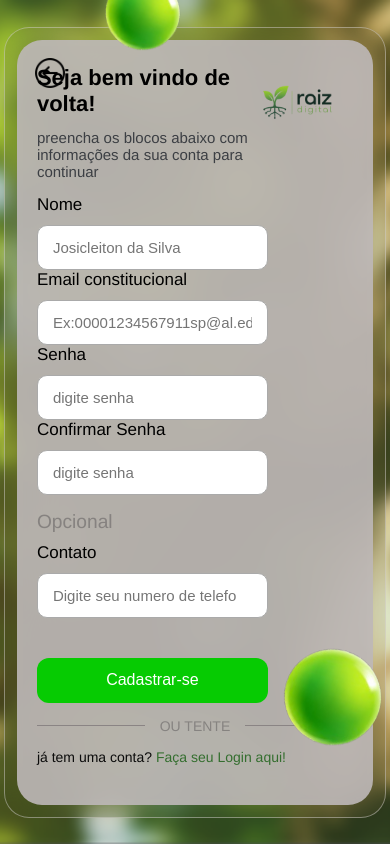
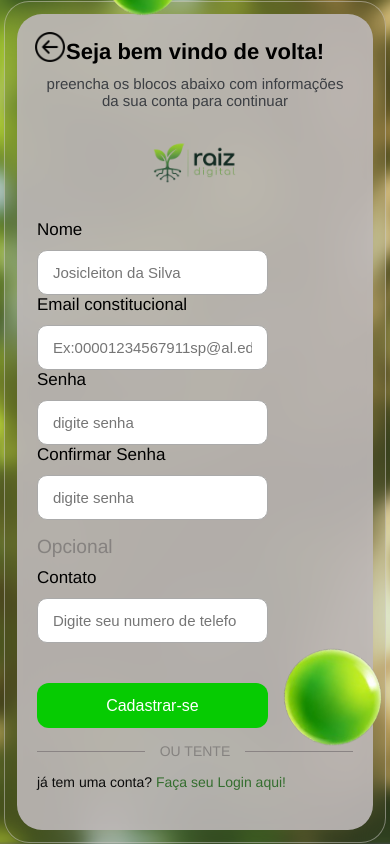
Before and after one commit to alefe1108/Raiz-Digital, a plain HTML site: page Raiz-Digital-Home/Cadastro/index.html in a window 390 px wide. Drawn offline with Linux system fonts and the light colour scheme.

Commit message:
agora a logo muda a posição quando está no cell

```diff
--- a/Raiz-Digital-Home/Cadastro/style.css
+++ b/Raiz-Digital-Home/Cadastro/style.css
@@ -284,6 +284,32 @@ header img {
     right: 0;
     }
 
+
+    /* teste pra tela de cell */
+     header {
+    display: flex;
+    flex-direction: column;
+    align-items: center;
+    text-align: center;
+    padding-right: 0;
+    gap: 10px;
+    }
+
+    header > img:not(.bola2) {
+    position: static;
+    width: 130px;
+    height: auto;
+    margin: 0 auto;
+    }
+
+    .text1 {
+    font-size: 22px;
+    margin: 0;
+    }
+    /* teste pra tela de cell */
+
+
+
     .text1 {
         font-size: 22px;
         overflow-wrap: anywhere;
```
